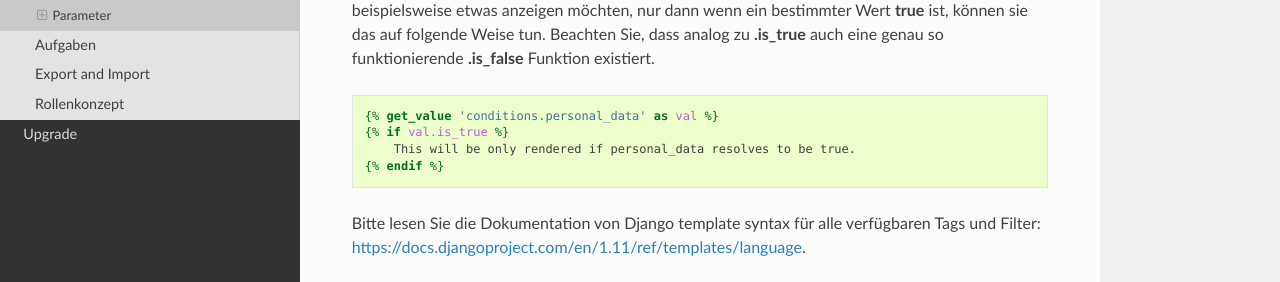
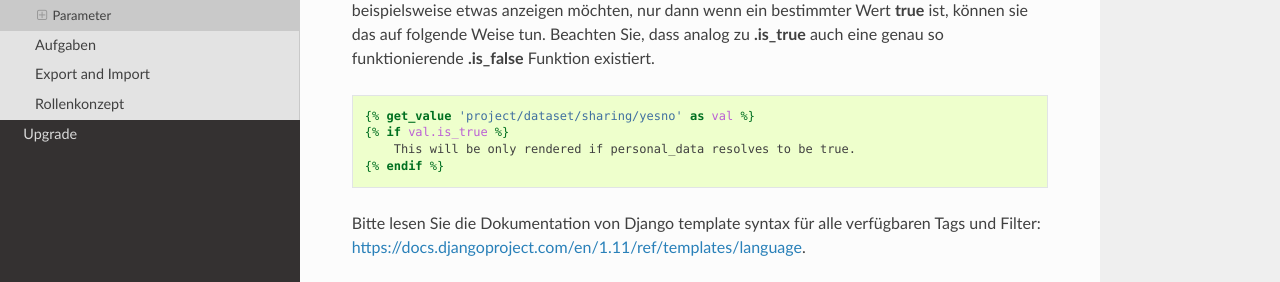
Before and after one commit to rdmorganiser/rdmo-docs-de, a Sphinx documentation site: the page built from docs/management/views.md, in a window 1280 px wide and 900 px high, scrolled down 3671 px. Shown: the part 427-709 px from the top of the window. Built offline with Sphinx 7.4.7 and the Read the Docs theme 2.0.0, drawn with Linux system fonts in a browser that asks for light colours.

Commit message:
Fix view path

````diff
--- a/docs/management/views.md
+++ b/docs/management/views.md
@@ -108,7 +108,7 @@ Wenn sie die eingangs erwähnten Platzhalter variables nutzen möchten, dann sie
 Ob Werte bestimmte Bedingungen erfüllen, kann ebenfalls ausgewertet werden. Wenn Sie beispielsweise etwas anzeigen möchten, nur dann wenn ein bestimmter Wert **true** ist, können sie das auf folgende Weise tun. Beachten Sie, dass analog zu **.is_true** auch eine genau so funktionierende **.is_false** Funktion existiert.
 
 ```django
-{% get_value 'conditions.personal_data' as val %}
+{% get_value 'project/dataset/sharing/yesno' as val %}
 {% if val.is_true %}
     This will be only rendered if personal_data resolves to be true.
 {% endif %}
````
